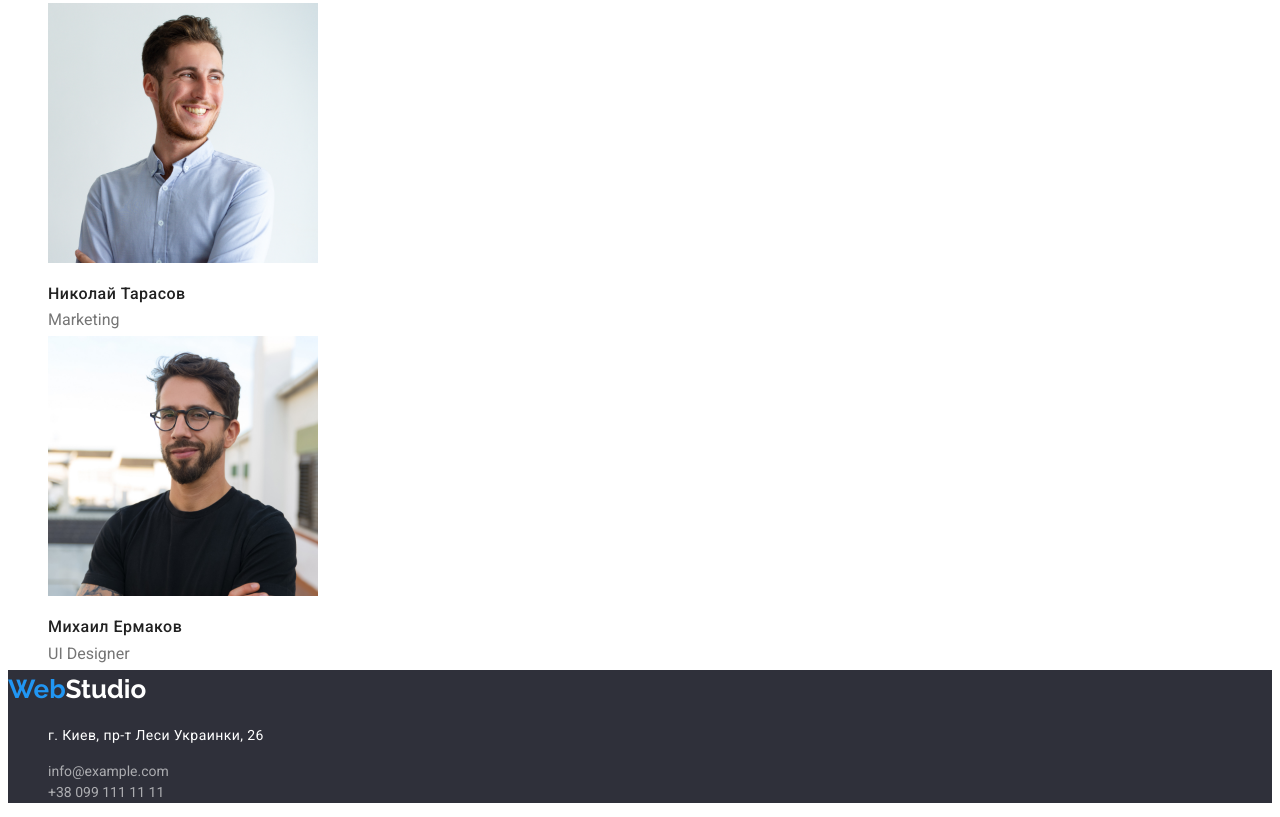
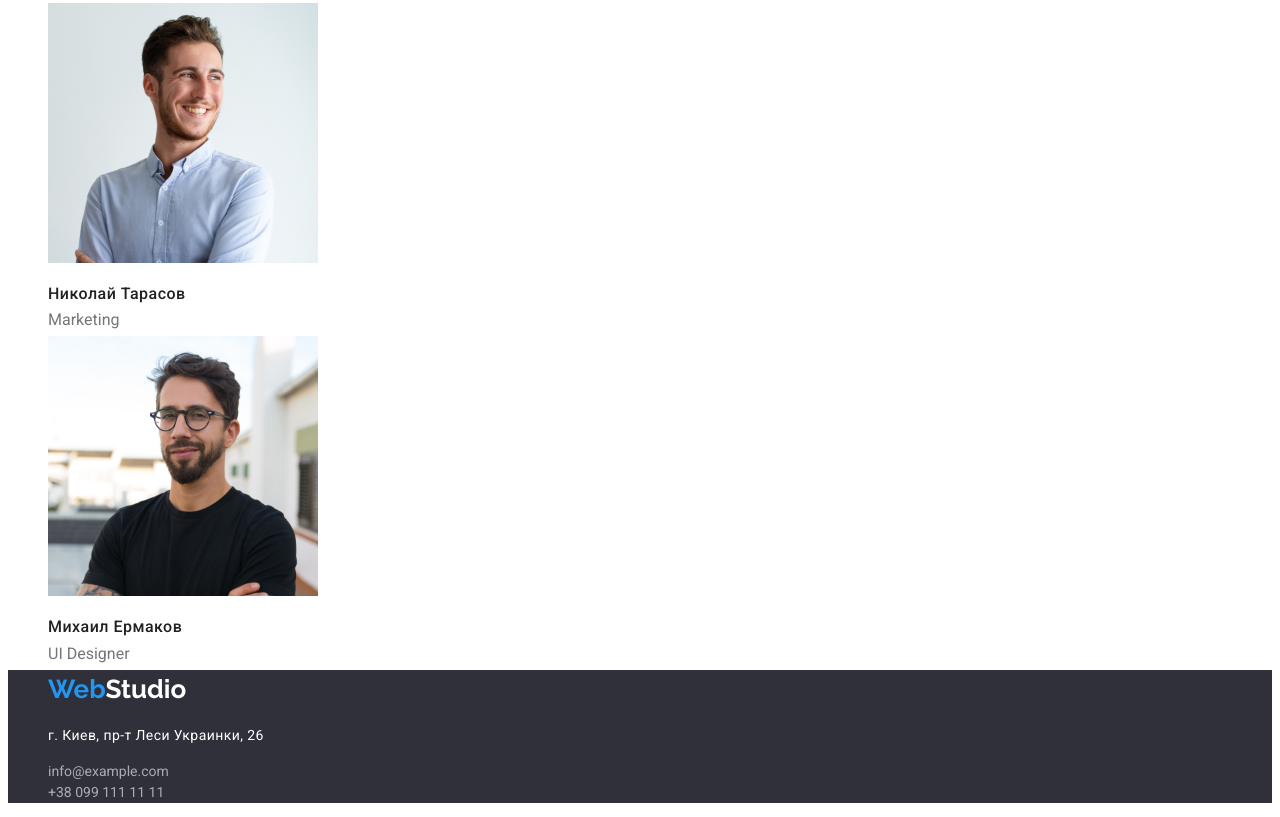
Before and after one commit to MakarenkoYevhenii/goit-markup-hw-02, a plain HTML site: page index.html in a window 1280 px wide. Shown: the part 2456-3273 px from the top of the page. Drawn offline with Linux system fonts and the light colour scheme.

```diff
--- a/css/style.css
+++ b/css/style.css
@@ -184,11 +184,7 @@
     text-decoration: none;
     color:var(--whitetext);
     font-size: 26px;
-<<<<<<< Updated upstream
     margin-left:40px;
-=======
-    margin-left: 35px;
->>>>>>> Stashed changes
 }
 .emblema-basment:hover
 {
```
